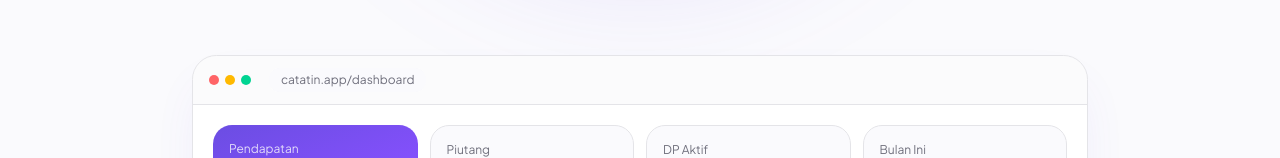
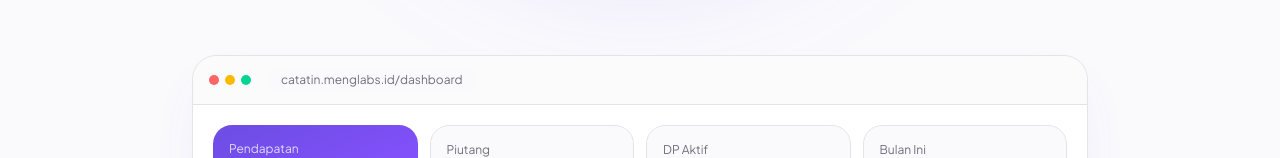
Before and after one commit to simenglabs/catatin, a Next.js app: page / in a window 1280 px wide. Shown: the part 538-696 px from the top of the page. Built offline with nearby package versions, Linux system fonts and the light colour scheme; no server answers.

Commit message:
fix: update dashboard URL to use the correct domain

```diff
--- a/app/page.tsx
+++ b/app/page.tsx
@@ -365,7 +365,7 @@ function DashboardMock() {
         <span className="size-2.5 rounded-full bg-amber-400" />
         <span className="size-2.5 rounded-full bg-emerald-400" />
         <span className="ml-3 rounded-md bg-background px-3 py-1 text-xs text-muted-foreground">
-          catatin.app/dashboard
+          catatin.menglabs.id/dashboard
         </span>
       </div>
       <div className="p-5 text-left">
```
